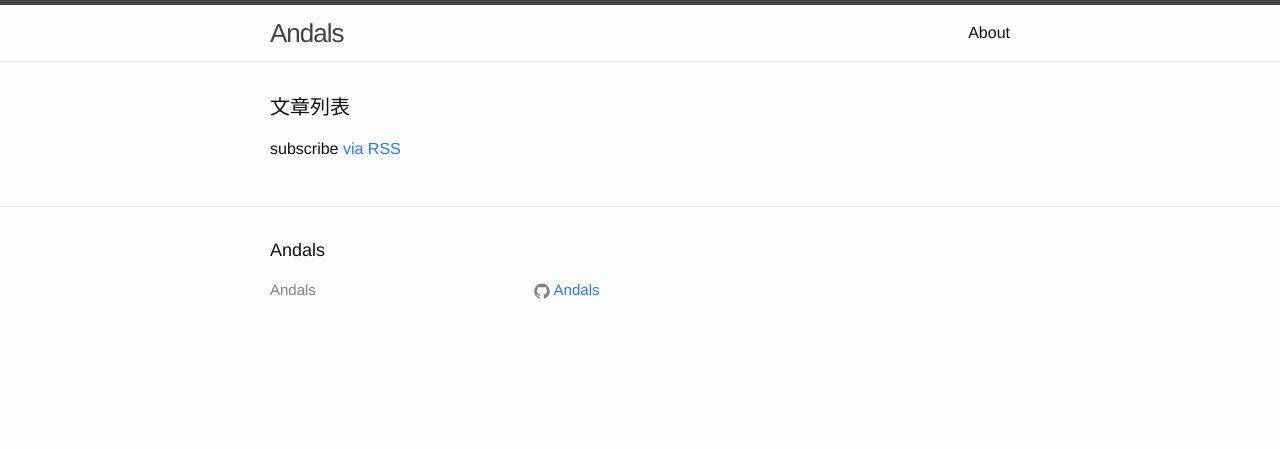
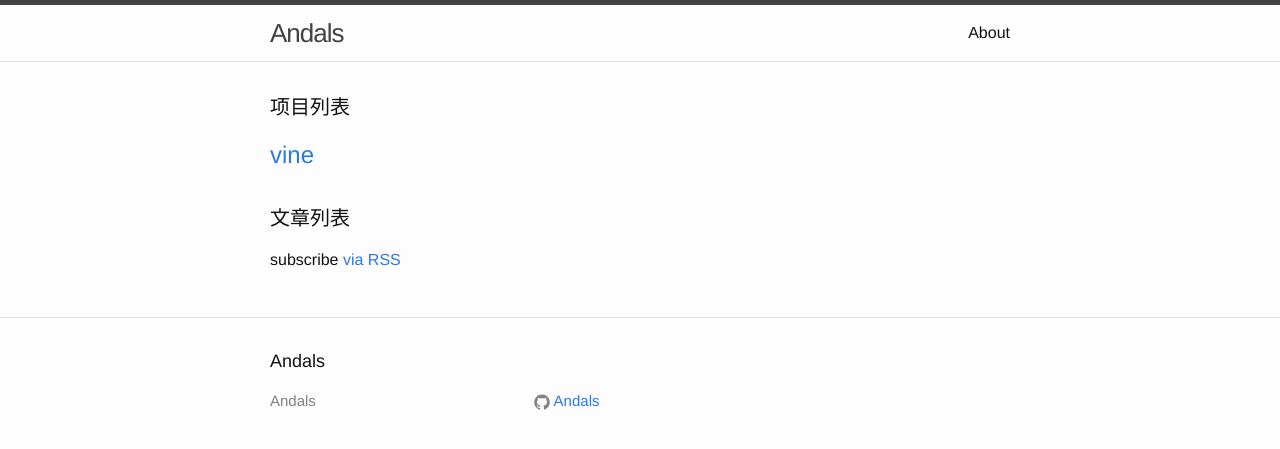
Before and after one commit to Andals/andals.github.io, a Jekyll site: the page built from index.html, in a window 1280 px wide. Shown: the top 449 px of the page. Built offline with Jekyll 4.4.1, drawn with Linux system fonts in a browser that asks for light colours.

Commit message:
new add vine

```diff
--- a/index.html
+++ b/index.html
@@ -3,6 +3,16 @@ layout: default
 ---
 
 <div class="home">
+
+  <h1 class="page-heading">项目列表</h1>
+
+  <ul class="post-list">
+      <li>
+        <h2>
+          <a class="post-link" href="/vine/" target="_blank">vine</a>
+        </h2>
+      </li>
+  </ul>
 
   <h1 class="page-heading">文章列表</h1>
 
```
